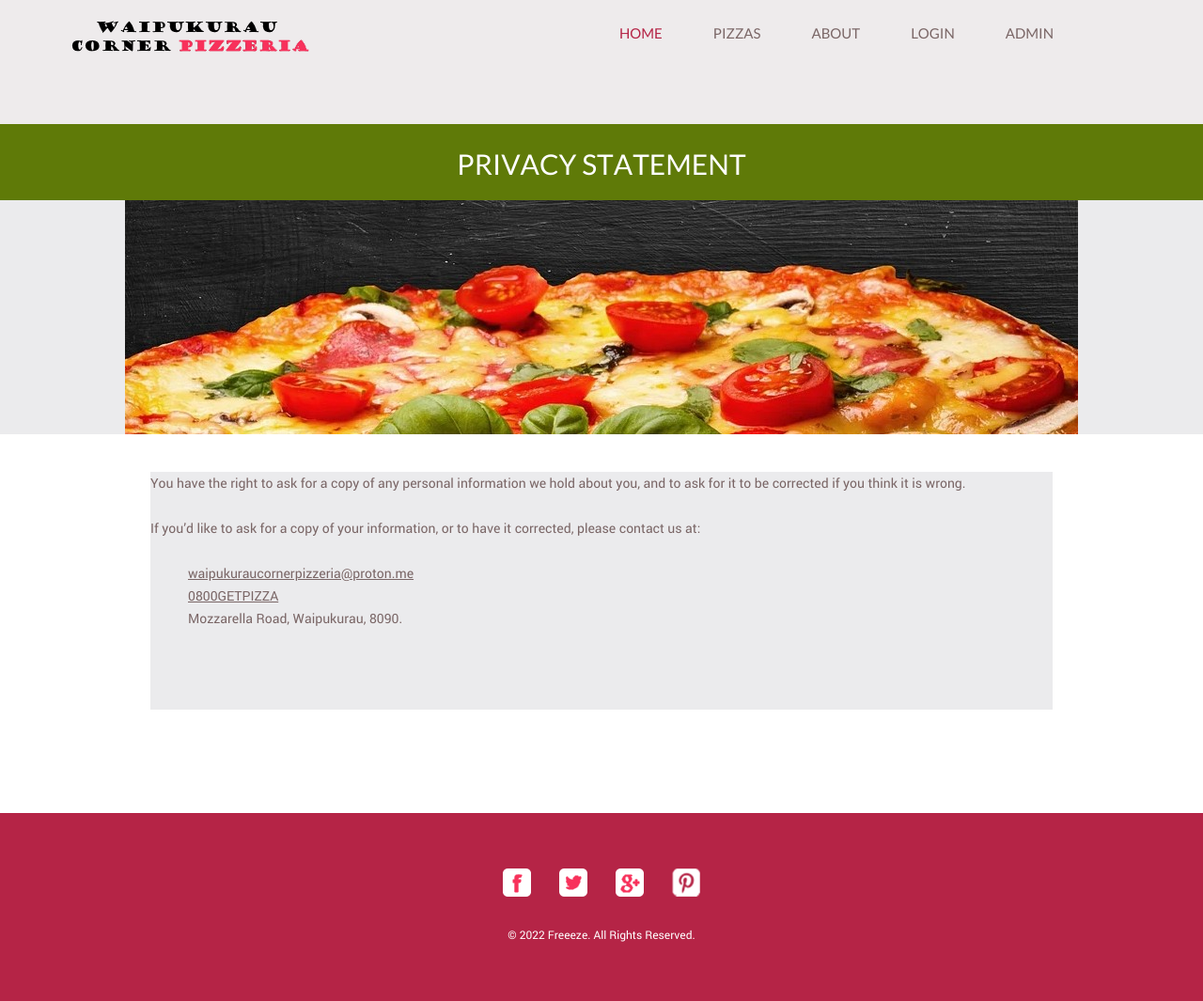
After one commit to RHernandez44/Assessment3, a PHP site: page /web/privacy.php in a window 1280 px wide. The commit adds this page. Shown: the whole page at 94% size. Run offline with PHP 8.4, Linux system fonts and the light colour scheme.

Commit message:
added privacy

```diff
--- a/menu.php
+++ b/menu.php
@@ -11,6 +11,7 @@
 				<ul class="primary">
 					<li><a href="product.php">Pizza Menu</a></li>
 					<li><a href="placeorder.php">Place Order</a></li>
+					<li><a href="makebooking.php">Make a Reservation</a></li>
 				</ul>
 
 			</li>
@@ -20,7 +21,7 @@
 					<li><a href="about.php">About Us</a></li>
 					<li><a href="contact.php">Contact Us</a></li>
 					<li><a href="">Terms of Use</a></li>
-					<li><a href="">Privacy Policy</a></li>
+					<li><a href="privacy.php">Privacy Policy</a></li>
 				</ul>
 			</li>
 			<li class="menu">
@@ -36,7 +37,7 @@
 			<li class="menu">
 				<a href="">Admin</a>
 				<ul class="secondary">
-					<li><a href="makebooking.php">Reservations</a></li>
+					<li><a href="listbooking.php">Reservations</a></li>
 					<li><a href="listorders.php">Orders</a></li>
 					<li><a href="listitems.php">Products</a></li>
 					<li><a href="">Customers</a></li>
--- /dev/null
+++ b/privacy.php
@@ -0,0 +1,31 @@
+<?php
+include "header.php";
+include "checksession.php";
+
+include "menu.php";
+?>
+<div id="body">
+    <div class="header">
+        <div>
+            <h1>Privacy Statement</h1>
+        </div>
+    </div>
+    <div class="body">
+        <img src="images/bg-header-about.jpg" alt="">
+    </div>
+    <div class="footer">
+        <div class="body">
+            <p>You have the right to ask for a copy of any personal information we hold about you, and to ask for it to be corrected if you think it is wrong.</p>
+            <p>If you’d like to ask for a copy of your information, or to have it corrected, please contact us at: </p>
+            <div class="contact">
+                <p>
+                    <a href="mailto:waipukuraucornerpizzeria@proton.me">waipukuraucornerpizzeria@proton.me <br>
+                        <a href="tel:+0800GETPIZZA">0800GETPIZZA</a> <br> Mozzarella Road, Waipukurau, 8090.
+                </p>
+            </div>
+        </div>
+    </div>
+</div>
+<?php
+include "footer.php";
+?>
```
Also changed, not shown: listbooking.php (added, +36 -0 lines), listitems.php (+7 -1 lines).
